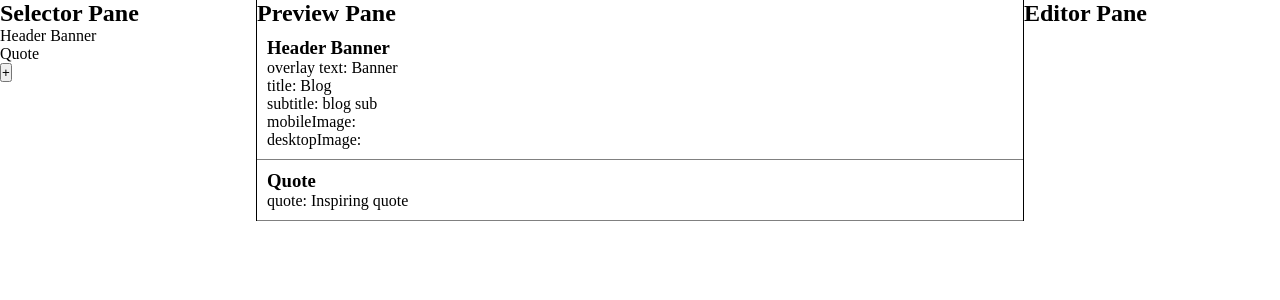
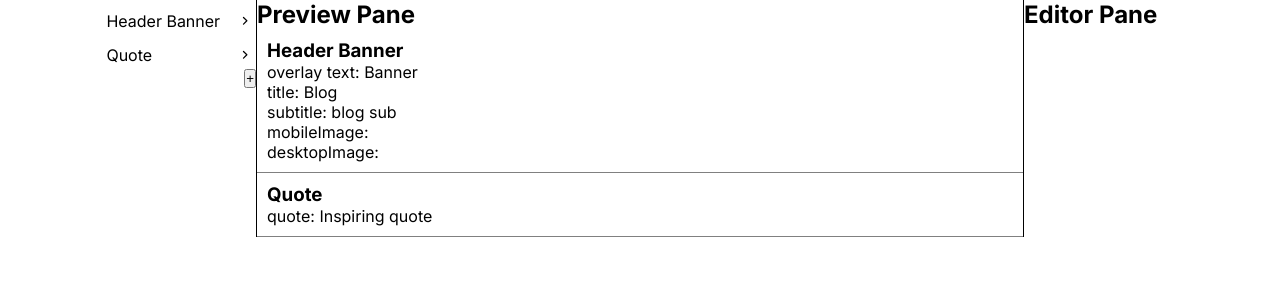
Before and after one commit to martinclason123/wol-blog-cms-2.0, a Next.js app in the folder wol-blog-cms-2.0/: page / in a window 1280 px wide. Shown: the top 300 px of the page. Built offline with nearby package versions, Linux system fonts and the light colour scheme.

Commit message:
UI style changes

```diff
--- a/wol-blog-cms-2.0/src/app/globals.css
+++ b/wol-blog-cms-2.0/src/app/globals.css
@@ -87,6 +87,8 @@ body {
 
 body {
   color: #000000;
+  font-family: "Inter", "sans-serif";
+  font-weight: 400;
 }
 
 a {
--- a/wol-blog-cms-2.0/src/app/layout.tsx
+++ b/wol-blog-cms-2.0/src/app/layout.tsx
@@ -3,6 +3,7 @@ import { ModulesProvider } from "../context/ModulesContext";
 import type { Metadata } from "next";
 import { Inter } from "next/font/google";
 import "./globals.css";
+import StyledComponentsRegistry from "../lib/registry";
 
 const inter = Inter({ subsets: ["latin"] });
 
@@ -17,10 +18,12 @@ export default function RootLayout({
   children: React.ReactNode;
 }) {
   return (
-    <ModulesProvider>
-      <html lang="en">
-        <body>{children}</body>
-      </html>
-    </ModulesProvider>
+    <StyledComponentsRegistry>
+      <ModulesProvider>
+        <html lang="en">
+          <body>{children}</body>
+        </html>
+      </ModulesProvider>
+    </StyledComponentsRegistry>
   );
 }
--- a/wol-blog-cms-2.0/src/components/panes/SelectorPane.tsx
+++ b/wol-blog-cms-2.0/src/components/panes/SelectorPane.tsx
@@ -1,7 +1,16 @@
 "use client";
 import React, { useContext, useState } from "react";
+import { Chevron } from "../../svgs";
 import { ModulesContext } from "@/context/ModulesContext";
 import { createHeaderBannerModule, createQuoteModule } from "@/factories"; // Assuming these factories are exported
+import {
+  SelectorPaneContainer,
+  SelectorPaneHeader,
+  SelectorPaneHeaderTitle,
+  SelectorPaneList,
+  SelectorElementsList,
+  SelectorElement,
+} from "@/styles/SelectorPaneStyles";
 
 const SelectorPane = () => {
   const {
@@ -11,14 +20,19 @@ const SelectorPane = () => {
     moveModule,
     setSelectedModuleAndElement,
   } = useContext(ModulesContext);
-  const [openedModuleId, setOpenedModuleId] = useState<number | null>(null);
+  const [openedModuleIds, setOpenedModuleIds] = useState([]);
   const [isAddMenuOpen, setAddMenuOpen] = useState(false);
+  const [selectedItemId, setSelectedItemId] = useState(null);
+
+  const handleSelectItem = (moduleId, elementKey) => {
+    setSelectedItemId(`${moduleId}-${elementKey}`);
+  };
 
   const toggleModule = (moduleId: number) => {
-    if (openedModuleId === moduleId) {
-      setOpenedModuleId(null);
+    if (openedModuleIds.includes(moduleId)) {
+      setOpenedModuleIds(openedModuleIds.filter((id) => id !== moduleId));
     } else {
-      setOpenedModuleId(moduleId);
+      setOpenedModuleIds([...openedModuleIds, moduleId]);
     }
   };
 
@@ -41,35 +55,46 @@ const SelectorPane = () => {
   };
 
   return (
-    <div className="selector-pane">
-      <h2>Selector Pane</h2>
+    <SelectorPaneContainer>
+      <SelectorPaneList>
         {modules.map((module) => (
-        <div key={module.id}>
-          <div
-            className="module-selector"
-            onClick={() => toggleModule(module.id)}
+          <li key={module.id}>
+            <SelectorPaneHeader
+              onClick={() => {
+                toggleModule(module.id);
+                handleSelectItem(module.id, "header");
+              }}
+              isActive={selectedItemId === `${module.id}-header`}
             >
-            <span>{module.title}</span>
-          </div>
-          {openedModuleId === module.id && (
-            <div className="module-elements">
+              <SelectorPaneHeaderTitle>{module.title}</SelectorPaneHeaderTitle>
+              <Chevron active={openedModuleIds.includes(module.id)} />
+            </SelectorPaneHeader>
+            {openedModuleIds.includes(module.id) && (
+              <SelectorElementsList>
                 {Object.entries(module.elements).map(([key, element]) => (
-                <div
+                  <SelectorElement
                     key={key}
-                  onClick={() => setSelectedModuleAndElement(module.id, key)}
+                    onClick={() => {
+                      setSelectedModuleAndElement(module.id, key);
+                      handleSelectItem(module.id, key);
+                    }}
+                    isActive={selectedItemId === `${module.id}-${key}`}
                   >
                     {element.title}
-                </div>
+                  </SelectorElement>
                 ))}
                 <div className="module-controllers">
                   <button onClick={() => handleMove(module.id, "up")}>^</button>
-                <button onClick={() => handleMove(module.id, "down")}>ˇ</button>
+                  <button onClick={() => handleMove(module.id, "down")}>
+                    ˇ
+                  </button>
                   <button onClick={() => handleDelete(module.id)}>x</button>
                 </div>
-            </div>
+              </SelectorElementsList>
             )}
-        </div>
+          </li>
         ))}
+      </SelectorPaneList>
       <button onClick={() => setAddMenuOpen(!isAddMenuOpen)}>
         {isAddMenuOpen ? "-" : "+"}
       </button>
@@ -81,7 +106,7 @@ const SelectorPane = () => {
           <button onClick={() => addModule("Quote")}>Quote</button>
         </div>
       )}
-    </div>
+    </SelectorPaneContainer>
   );
 };
 
--- /dev/null
+++ b/wol-blog-cms-2.0/src/lib/registry.tsx
@@ -0,0 +1,29 @@
+"use client";
+
+import React, { useState } from "react";
+import { useServerInsertedHTML } from "next/navigation";
+import { ServerStyleSheet, StyleSheetManager } from "styled-components";
+
+export default function StyledComponentsRegistry({
+  children,
+}: {
+  children: React.ReactNode;
+}) {
+  // Only create stylesheet once with lazy initial state
+  // x-ref: https://reactjs.org/docs/hooks-reference.html#lazy-initial-state
+  const [styledComponentsStyleSheet] = useState(() => new ServerStyleSheet());
+
+  useServerInsertedHTML(() => {
+    const styles = styledComponentsStyleSheet.getStyleElement();
+    styledComponentsStyleSheet.instance.clearTag();
+    return <>{styles}</>;
+  });
+
+  if (typeof window !== "undefined") return <>{children}</>;
+
+  return (
+    <StyleSheetManager sheet={styledComponentsStyleSheet.instance}>
+      {children}
+    </StyleSheetManager>
+  );
+}
--- /dev/null
+++ b/wol-blog-cms-2.0/src/styles/SelectorPaneStyles.js
@@ -0,0 +1,45 @@
+import styled from "styled-components";
+
+import { Container } from "./commonStyles";
+
+export const SelectorPaneContainer = styled(Container)`
+  width: 20%;
+  display: flex;
+  flex-direction: column;
+  align-items: flex-end;
+  padding-top: 1em;
+`;
+export const SelectorPaneList = styled.ul`
+  display: flex;
+  flex-direction: column;
+  gap: 1em;
+  width: 60%;
+  list-style: none;
+`;
+export const SelectorPaneHeader = styled.div`
+  display: flex;
+  justify-content: space-between;
+  cursor: pointer;
+  background-color: ${(props) => (props.isActive ? "#f1f1f1" : "transparent")};
+`;
+
+export const SelectorPaneHeaderTitle = styled.h2`
+  font-size: 2.4em;
+  text-align: left;
+  font-weight: 400;
+  padding: 0.25em;
+  border-radius: 0.5em;
+`;
+
+export const SelectorElementsList = styled(SelectorPaneList)`
+  width: 100%;
+  padding-left: 1em;
+  padding-top: 0.75em;
+`;
+export const SelectorElement = styled.li`
+  font-size: 2.4em;
+  cursor: pointer;
+  padding: 0.25em;
+  border-radius: 0.5em;
+  background-color: ${(props) => (props.isActive ? "#f1f1f1" : "transparent")};
+`;
--- /dev/null
+++ b/wol-blog-cms-2.0/src/styles/commonStyles.js
@@ -0,0 +1,14 @@
+import styled from "styled-components";
+import theme from "./theme";
+
+export const Container = styled.div`
+  font-size: 1.563vw;
+
+  @media (min-width: ${theme.breakpoints.mobile}) {
+    font-size: 0.521vw;
+  }
+
+  @media (min-width: ${theme.breakpoints.desktop}) {
+    font-size: 10px;
+  }
+`;
--- /dev/null
+++ b/wol-blog-cms-2.0/src/styles/theme.js
@@ -0,0 +1,21 @@
+// src/styles/theme.js
+const theme = {
+  colors: {
+    primary: "#0070f3",
+    secondary: "#ff4081",
+    // ... more colors
+  },
+  fonts: {
+    primary: "Arial, sans-serif",
+    // ... more font families
+  },
+  breakpoints: {
+    mobile: "641px",
+    tablet: "768px",
+    desktop: "1921px",
+    // ... more breakpoints
+  },
+  // ... add more theme properties as needed
+};
+
+export default theme;
--- /dev/null
+++ b/wol-blog-cms-2.0/src/svgs/Chevron.js
@@ -0,0 +1,20 @@
+import styled from "styled-components";
+
+const Svg = styled.svg`
+  transform: ${(props) => (props.active ? "rotate(0deg)" : "rotate(-90deg)")};
+  width: 2.5em;
+  transition: transform 0.2s ease-in-out;
+  margin-right: 0.5em;
+`;
+const Chevron = ({ active }) => {
+  return (
+    <Svg viewBox="0 0 20 20" active={active}>
+      <path
+        fill-rule="evenodd"
+        d="M5.72 8.47a.75.75 0 0 1 1.06 0l3.47 3.47 3.47-3.47a.75.75 0 1 1 1.06 1.06l-4 4a.75.75 0 0 1-1.06 0l-4-4a.75.75 0 0 1 0-1.06Z"
+      ></path>
+    </Svg>
+  );
+};
+
+export default Chevron;
--- /dev/null
+++ b/wol-blog-cms-2.0/src/svgs/ImageIcon.js
@@ -0,0 +1,26 @@
+import styled from "styled-components";
+const Svg = styled.svg`
+  width: 1.5em;
+`;
+const ImageIcon = () => {
+  return (
+    <Svg
+      viewBox="0 0 20 20"
+      className="Polaris-Icon__Svg_375hu"
+      focusable="false"
+      aria-hidden="true"
+    >
+      <path
+        fill="#303030"
+        d="M12.5 9a1.5 1.5 0 1 0 0-3 1.5 1.5 0 0 0 0 3Z"
+      ></path>
+      <path
+        fill-rule="evenodd"
+        fill="#303030"
+        d="M9.018 3.5h1.964c.813 0 1.469 0 2 .043.546.045 1.026.14 1.47.366a3.75 3.75 0 0 1 1.64 1.639c.226.444.32.924.365 1.47.043.531.043 1.187.043 2v1.964c0 .813 0 1.469-.043 2-.045.546-.14 1.026-.366 1.47a3.75 3.75 0 0 1-1.639 1.64c-.444.226-.924.32-1.47.365-.531.043-1.187.043-2 .043h-1.964c-.813 0-1.469 0-2-.043-.546-.045-1.026-.14-1.47-.366a3.75 3.75 0 0 1-1.64-1.639c-.226-.444-.32-.924-.365-1.47-.043-.531-.043-1.187-.043-2v-1.964c0-.813 0-1.469.043-2 .045-.546.14-1.026.366-1.47a3.75 3.75 0 0 1 1.639-1.64c.444-.226.924-.32 1.47-.365.531-.043 1.187-.043 2-.043Zm-1.877 1.538c-.454.037-.715.107-.912.207a2.25 2.25 0 0 0-.984.984c-.1.197-.17.458-.207.912-.037.462-.038 1.057-.038 1.909v1.428l.723-.867a1.75 1.75 0 0 1 2.582-.117l2.695 2.695 1.18-1.18a1.75 1.75 0 0 1 2.604.145l.216.27v-2.374c0-.852 0-1.447-.038-1.91-.037-.453-.107-.714-.207-.911a2.25 2.25 0 0 0-.984-.984c-.197-.1-.458-.17-.912-.207-.462-.037-1.056-.038-1.909-.038h-1.9c-.852 0-1.447 0-1.91.038Zm-2.103 7.821a7.12 7.12 0 0 1-.006-.08.746.746 0 0 0 .044-.049l1.8-2.159a.25.25 0 0 1 .368-.016l3.226 3.225a.75.75 0 0 0 1.06 0l1.71-1.71a.25.25 0 0 1 .372.021l1.213 1.516c-.021.06-.045.114-.07.165-.216.423-.56.767-.984.983-.197.1-.458.17-.912.207-.462.037-1.056.038-1.909.038h-1.9c-.852 0-1.447 0-1.91-.038-.453-.037-.714-.107-.911-.207a2.25 2.25 0 0 1-.984-.984c-.1-.197-.17-.458-.207-.912Z"
+      ></path>
+    </Svg>
+  );
+};
+
+export default ImageIcon;
--- /dev/null
+++ b/wol-blog-cms-2.0/src/svgs/TextIcon.js
@@ -0,0 +1,21 @@
+import styled from "styled-components";
+const Svg = styled.svg`
+  width: 1.5em;
+`;
+const TextIcon = () => {
+  return (
+    <Svg
+      viewBox="0 0 20 20"
+      class="Polaris-Icon__Svg_375hu"
+      focusable="false"
+      aria-hidden="true"
+    >
+      <path
+        fill="#303030"
+        d="M4 4.75a.75.75 0 0 1 .75-.75h10.5a.75.75 0 0 1 .75.75v1.5a.75.75 0 0 1-1.5 0v-.75h-3.5v8.75h1.25a.75.75 0 0 1 0 1.5h-4.5a.75.75 0 0 1 0-1.5h1.25v-8.75h-3.5v.75a.75.75 0 0 1-1.5 0v-1.5Z"
+      ></path>
+    </Svg>
+  );
+};
+
+export default TextIcon;
--- /dev/null
+++ b/wol-blog-cms-2.0/src/svgs/index.js
@@ -0,0 +1,3 @@
+export { default as Chevron } from "./Chevron.js";
+export { default as ImageIcon } from "./ImageIcon.js";
+export { default as TextIcon } from "./TextIcon.js";
```
Also changed, not shown: wol-blog-cms-2.0/package.json (+5 -3 lines), 2 other files (tests, documents, lock files or other folders). Lines whose indentation alone changed are shown as unchanged.
